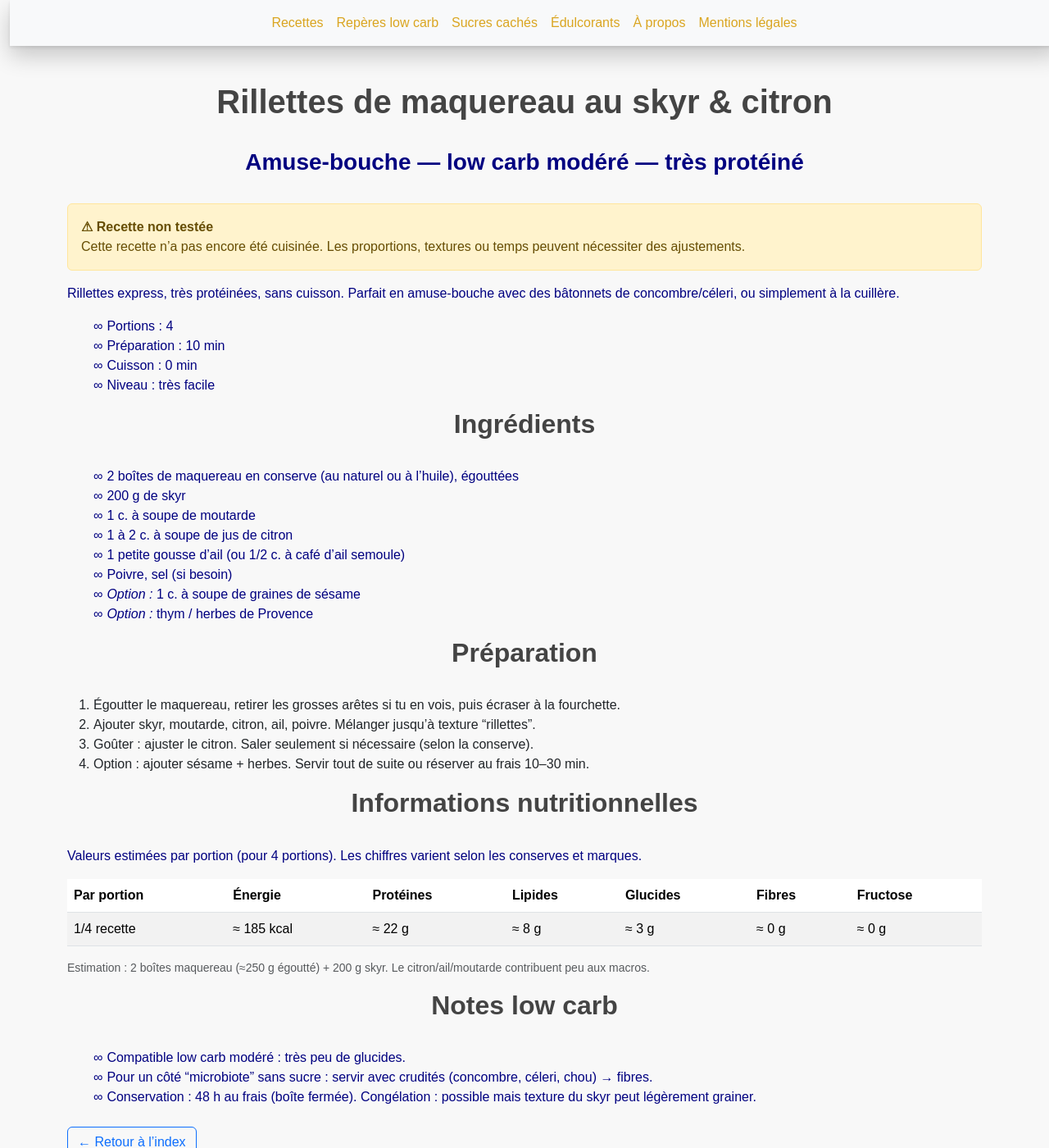
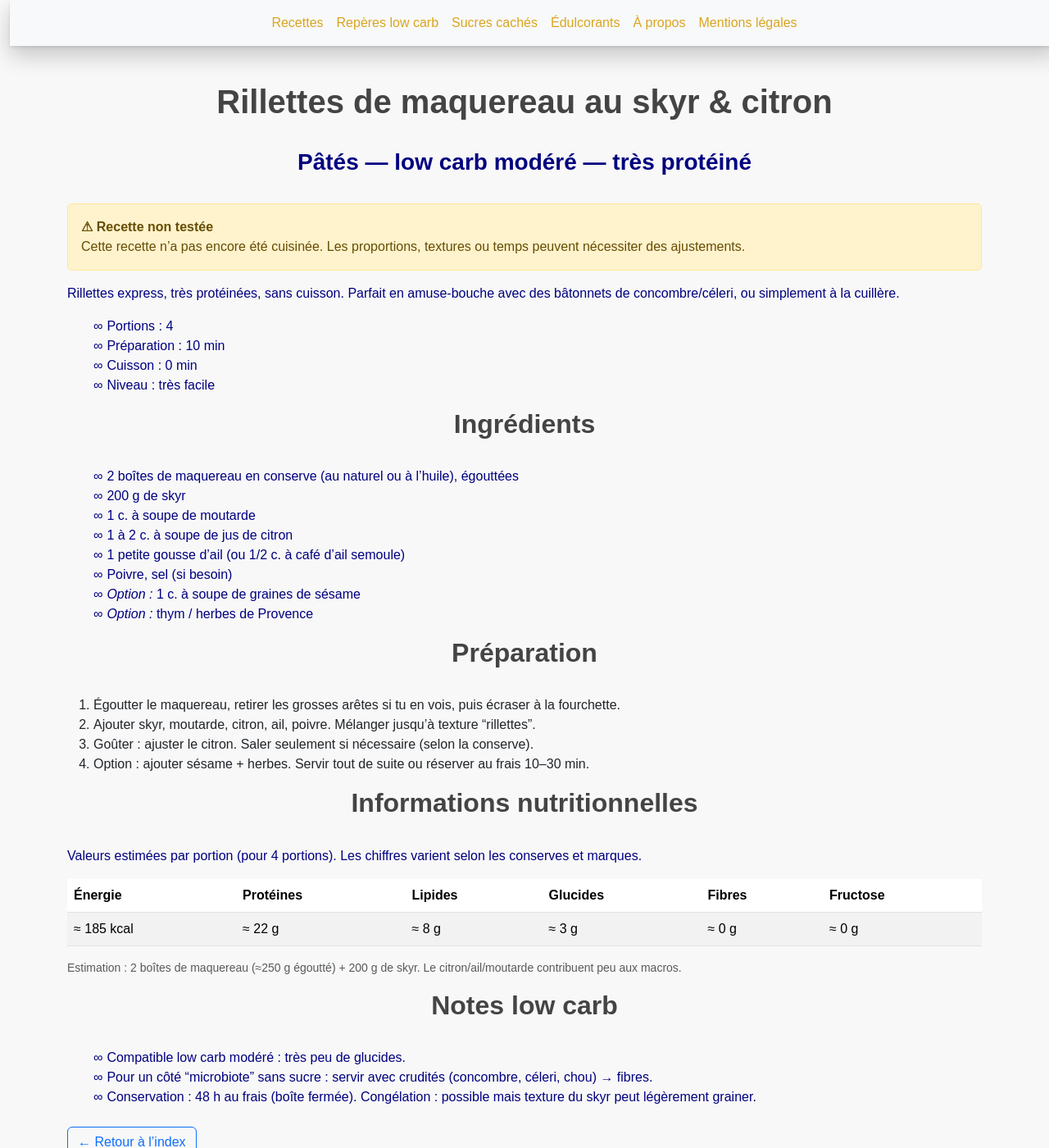
Before and after one commit to laurie-boissay/laurie-boissay.github.io, a Jekyll site: the page built from recettes/rillettes-maquereaux.html, in a window 1280 px wide and 1400 px high. Shown: the whole window at 82% size. Built offline with Jekyll 4.4.1, drawn with Linux system fonts in a browser that asks for light colours.

Commit message:
Update rillettes-maquereaux.html
tableau

```diff
--- a/recettes/rillettes-maquereaux.html
+++ b/recettes/rillettes-maquereaux.html
@@ -3,7 +3,7 @@ layout: recipe
 title: "Rillettes de maquereau au skyr & citron"
 description: "Rillettes de maquereau au skyr, citron et herbes. Amuse-bouche low carb modéré, rapide, riche en protéines."
 recipe_title: "Rillettes de maquereau au skyr & citron"
-recipe_subtitle: "Amuse-bouche — low carb modéré — très protéiné"
+recipe_subtitle: "Pâtés — low carb modéré — très protéiné"
 recipe_group: "Pâtés"
 recipe_sort: "rillettes-maquereau-skyr"
 recipe_tested: false
@@ -11,7 +11,6 @@ tags:
   - low-carb-modere
   - tres-proteine
   - rapide
-
 extra_head: |
   <script type="application/ld+json">
   {
@@ -84,7 +83,6 @@ extra_head: |
   <table class="table table-striped">
     <thead>
       <tr>
-        <th>Par portion</th>
         <th>Énergie</th>
         <th>Protéines</th>
         <th>Lipides</th>
@@ -95,7 +93,6 @@ extra_head: |
     </thead>
     <tbody>
       <tr>
-        <td>1/4 recette</td>
         <td>≈ 185 kcal</td>
         <td>≈ 22 g</td>
         <td>≈ 8 g</td>
@@ -106,7 +103,7 @@ extra_head: |
     </tbody>
   </table>
 </div>
-<p class="small text-muted">Estimation : 2 boîtes maquereau (≈250 g égoutté) + 200 g skyr. Le citron/ail/moutarde contribuent peu aux macros.</p>
+<p class="small text-muted">Estimation : 2 boîtes de maquereau (≈250 g égoutté) + 200 g de skyr. Le citron/ail/moutarde contribuent peu aux macros.</p>
 
 <h2>Notes low carb</h2>
 <ul>
```
